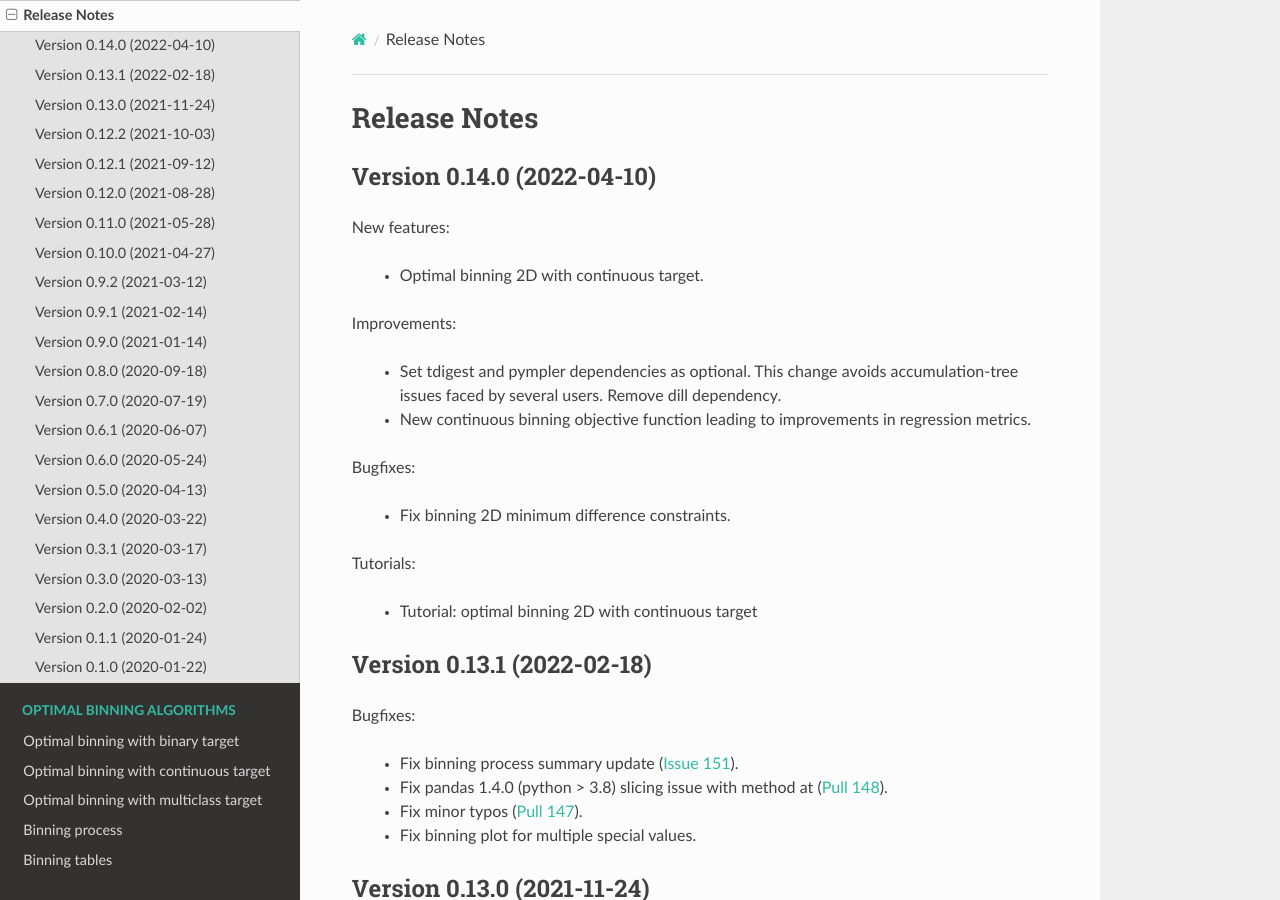
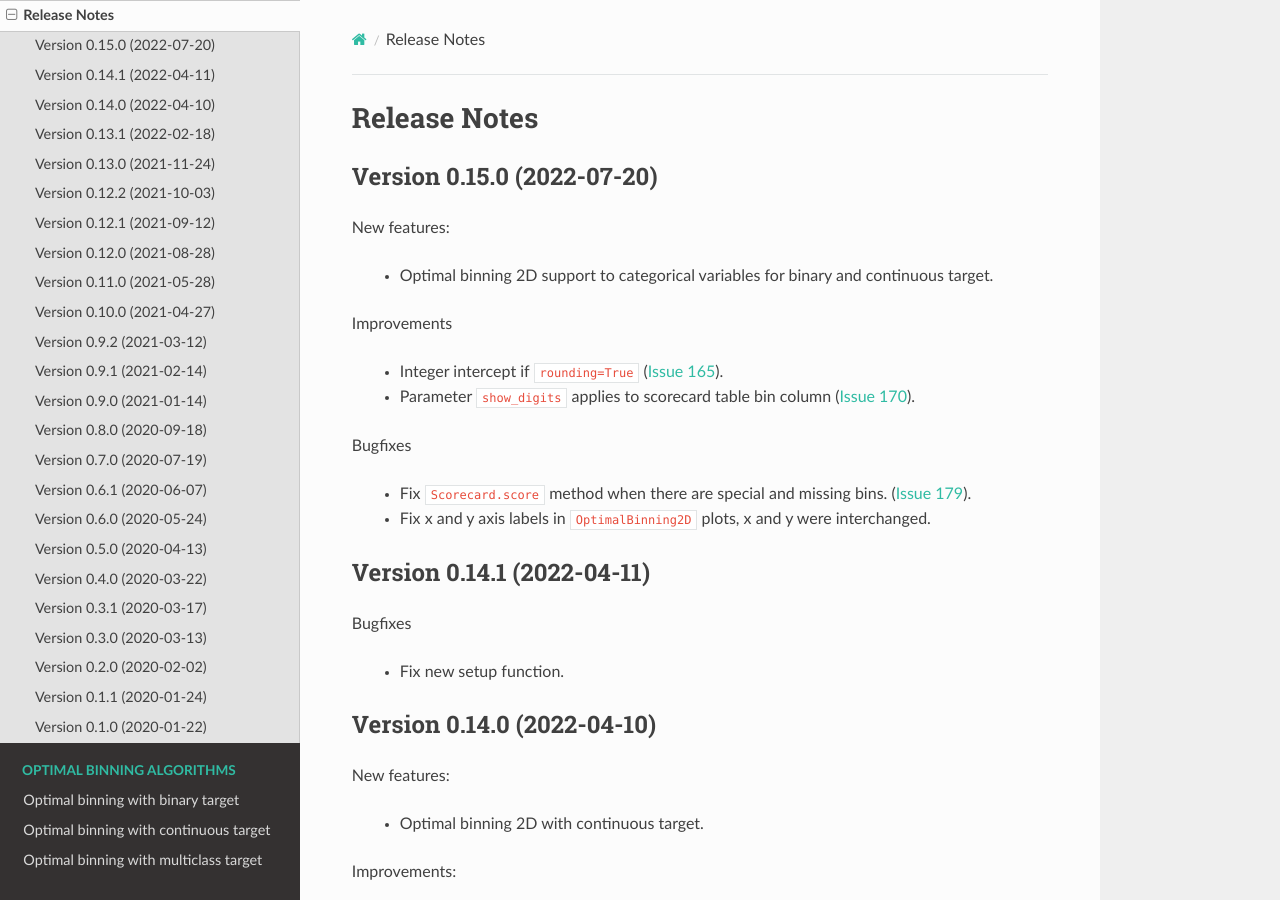
Before and after one commit to guillermo-navas-palencia/optbinning, a Sphinx documentation site: the page built from doc/source/release_notes.rst, in a window 1280 px wide and 900 px high. Built offline with Sphinx 7.4.7 and the Read the Docs theme 2.0.0, drawn with Linux system fonts in a browser that asks for light colours.

Commit message:
Release notes version 0.15.0

```diff
--- a/doc/source/release_notes.rst
+++ b/doc/source/release_notes.rst
@@ -1,5 +1,32 @@
 Release Notes
 =============
+
+Version 0.15.0 (2022-07-20)
+---------------------------
+
+New features:
+
+   - Optimal binning 2D support to categorical variables for binary and continuous target.
+
+Improvements
+
+   - Integer intercept if ``rounding=True`` (`Issue 165 <https://github.com/guillermo-navas-palencia/optbinning/issues/165>`_).
+   - Parameter ``show_digits`` applies to scorecard table bin column (`Issue 170 <https://github.com/guillermo-navas-palencia/optbinning/issues/170>`_).
+
+Bugfixes
+
+   - Fix ``Scorecard.score`` method when there are special and missing bins. (`Issue 179 <https://github.com/guillermo-navas-palencia/optbinning/pull/179>`_).
+
+   - Fix x and y axis labels in ``OptimalBinning2D`` plots, x and y were interchanged.
+
+
+Version 0.14.1 (2022-04-11)
+---------------------------
+
+Bugfixes
+
+   - Fix new setup function.
+
 
 Version 0.14.0 (2022-04-10)
 ---------------------------
```
